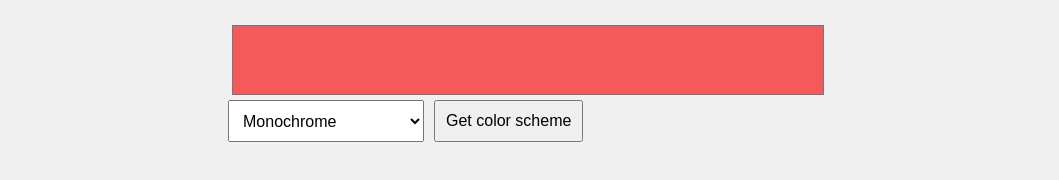
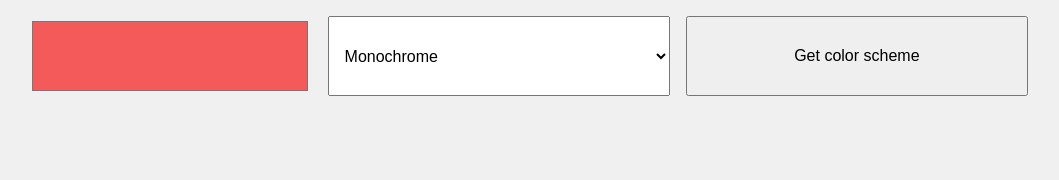
Before and after one commit to ericness/scrimba-color-picker, a plain HTML site: page index.html in a window 1280 px wide. Shown: the whole page, without its empty margins (112-1171 px from the left). Drawn offline with Linux system fonts and the light colour scheme.

Commit message:
Handle different screen widths

```diff
--- a/index.css
+++ b/index.css
@@ -1,40 +1,42 @@
 body {
-    font-family: Arial, sans-serif;
+    font-family: "Inter", sans-serif;
     margin: 0;
-    padding: 20px;
+    padding: 1em;
     background-color: #f0f0f0;
 }
 
 .container {
-    max-width: 600px;
+    max-width: 1000px;
     margin: 0 auto;
 }
-/*
-.color-picker {
-    border-color: #D1D5DB;
-    width: 200px;
 
-} */
+.color-controls {
+    display: flex;
+    flex-wrap: wrap;
+    gap: 1em;
+    margin-bottom: 1em;
+}
 
 .color-picker {
     appearance: none;
-    width: 100%;
-    height: 80px;
+    height: 6em;
     background-color: transparent;
     border: none;
     cursor: pointer;
-}
-
-.controls {
-    display: flex;
-    flex-direction: column;
-    gap: 10px;
-    margin-bottom: 20px;
+    flex: 1 1 4em;
 }
 
 select, button {
-    padding: 10px;
-    font-size: 16px;
+    padding: 0.75em;
+    font-size: 1rem;
+}
+
+.get-color-scheme {
+    flex: 1 1 7em;
+}
+
+.color-scheme {
+    flex: 1 1 7em;
 }
 
 .color-palette {
@@ -42,47 +44,29 @@ select, button {
     flex-direction: column;
     gap: 0;
     height: calc(100vh - 240px);
-    margin-bottom: 20px;
+    margin-bottom: 1em;
 }
 
 .palette-block {
     flex: 1;
-
-}
-
-.color-item {
     display: flex;
+    justify-content: center;
     align-items: center;
-    background-color: white;
-    padding: 10px;
-    border-radius: 5px;
-}
-
-.color-box {
-    width: 50px;
-    height: 50px;
-    margin-right: 10px;
+    font-size: 2rem;
+    font-weight: bold;
 }
 
 @media (min-width: 768px) {
-    .controls {
-        flex-direction: row;
+    .color-controls {
+        flex-wrap: nowrap;
+    }
+
+    .get-color-scheme {
+        width: auto;
     }
 
     .color-palette {
         flex-direction: row;
         justify-content: space-between;
     }
-
-    .color-item {
-        flex-direction: column;
-        text-align: center;
-    }
-
-    .color-box {
-        width: 100px;
-        height: 100px;
-        margin-right: 0;
-        margin-bottom: 10px;
-    }
 }
--- a/index.html
+++ b/index.html
@@ -1,16 +1,21 @@
 <!DOCTYPE html>
 <html lang="en">
+
 <head>
     <meta charset="UTF-8">
     <meta name="viewport" content="width=device-width, initial-scale=1.0">
+    <link rel="preconnect" href="https://fonts.googleapis.com">
+    <link rel="preconnect" href="https://fonts.gstatic.com" crossorigin>
+    <link href="https://fonts.googleapis.com/css2?family=Inter:wght@100..900&display=swap" rel="stylesheet">
     <title>Color Picker</title>
     <link rel="stylesheet" href="index.css">
 </head>
+
 <body>
     <div class="container">
+        <div class="color-controls">
             <input type="color" class="color-picker" id="color-picker" name="color-picker" value="#F55A5A" />
-        <div class="controls">
-            <select id="color-scheme">
+                    <select class="color-scheme" id="color-scheme">
                     <option value="monochrome">Monochrome</option>
                     <option value="monochrome-dark">Monochrome-dark</option>
                     <option value="monochrome-light">Monochrome-light</option>
@@ -20,10 +25,11 @@
                     <option value="triad">Triad</option>
                     <option value="quad">Quad</option>
                 </select>
-            <button id="get-color-scheme">Get color scheme</button>
+            <button class="get-color-scheme" id="get-color-scheme">Get color scheme</button>
         </div>
         <div class="color-palette" id="color-palette"></div>
     </div>
     <script src="index.js"></script>
 </body>
+
 </html>
```
Lines whose indentation alone changed are shown as unchanged.
